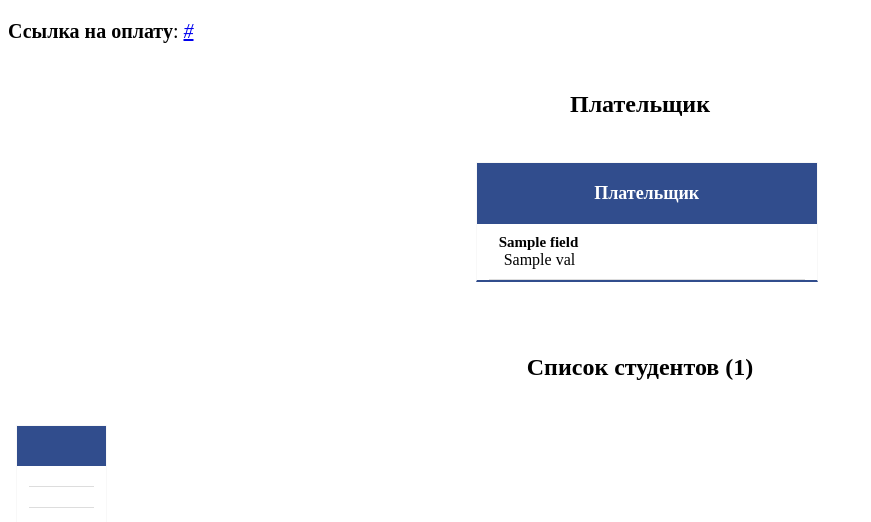
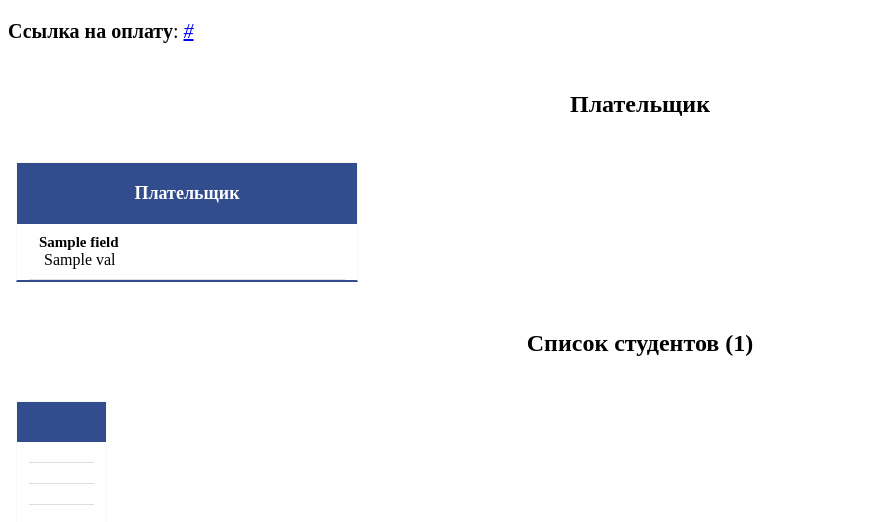
Before and after one commit to Dooweed/bbu_academy, a Django app: template templates/purchase/mail/html_mail.html in a window 1280 px wide. Shown: the top 522 px of the page, without its empty margins (0-871 px from the left). Run offline with Django 3.2, Linux system fonts and the light colour scheme; data comes from the database, SQL or seed files in the repository; tables that the repository leaves empty hold one stand-in row (values such as "Sample post"); the template is opened without the code that fills it: values that come from a table or form of the project are taken from there, most other values are stand-ins (such as "Sample title", 1, 10 or a date in 2020); some libraries are stand-ins or nearby versions.

Commit message:
Minor changes & Bug fixes

```diff
--- a/payme_billing/utils.py
+++ b/payme_billing/utils.py
@@ -7,5 +7,6 @@ def get_payment_link(purchase_id, phone, amount, lang, return_url=None):
     params = f"m={WEB_CASH_ID};ac.purchase_id={purchase_id};ac.phone={phone};amount={amount};lang={lang}"
     if return_url:
         params += f"c={return_url}"
-    url = f"{URL}/{b64encode(params.encode())}"
+    params_bytes = params.encode('utf-8')
+    url = f"{URL}/{b64encode(params_bytes)}"
     return url
--- a/static/css/mail.css
+++ b/static/css/mail.css
@@ -22,9 +22,8 @@ div.records {
     overflow: hidden;
 }
 div.records > div.record.payer {
-    max-width: 26%;
     min-width: 340px;
-    margin: 24px 37%
+    max-width: 480px;
 }
 div.records > div.record {
     margin: 24px 8px 0 8px;
```
